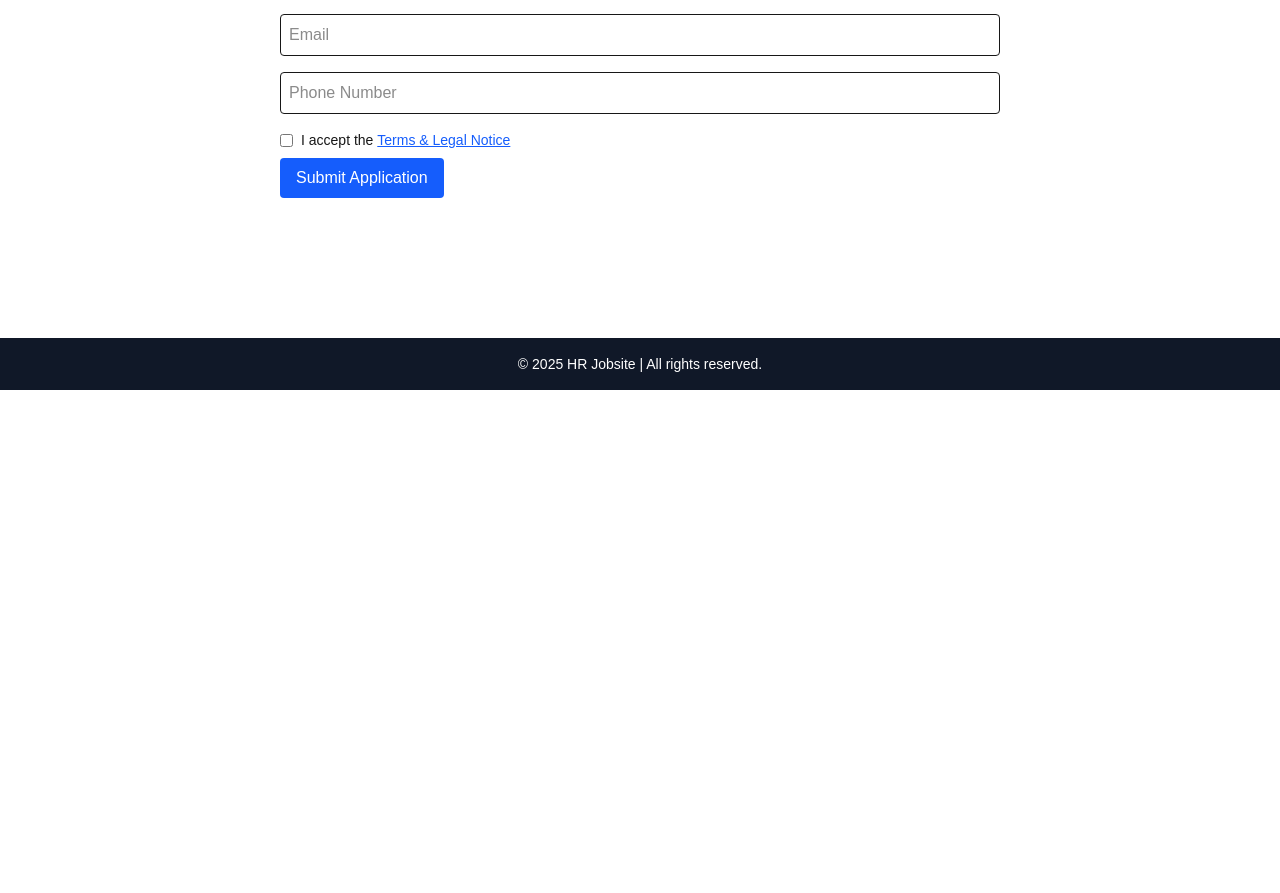
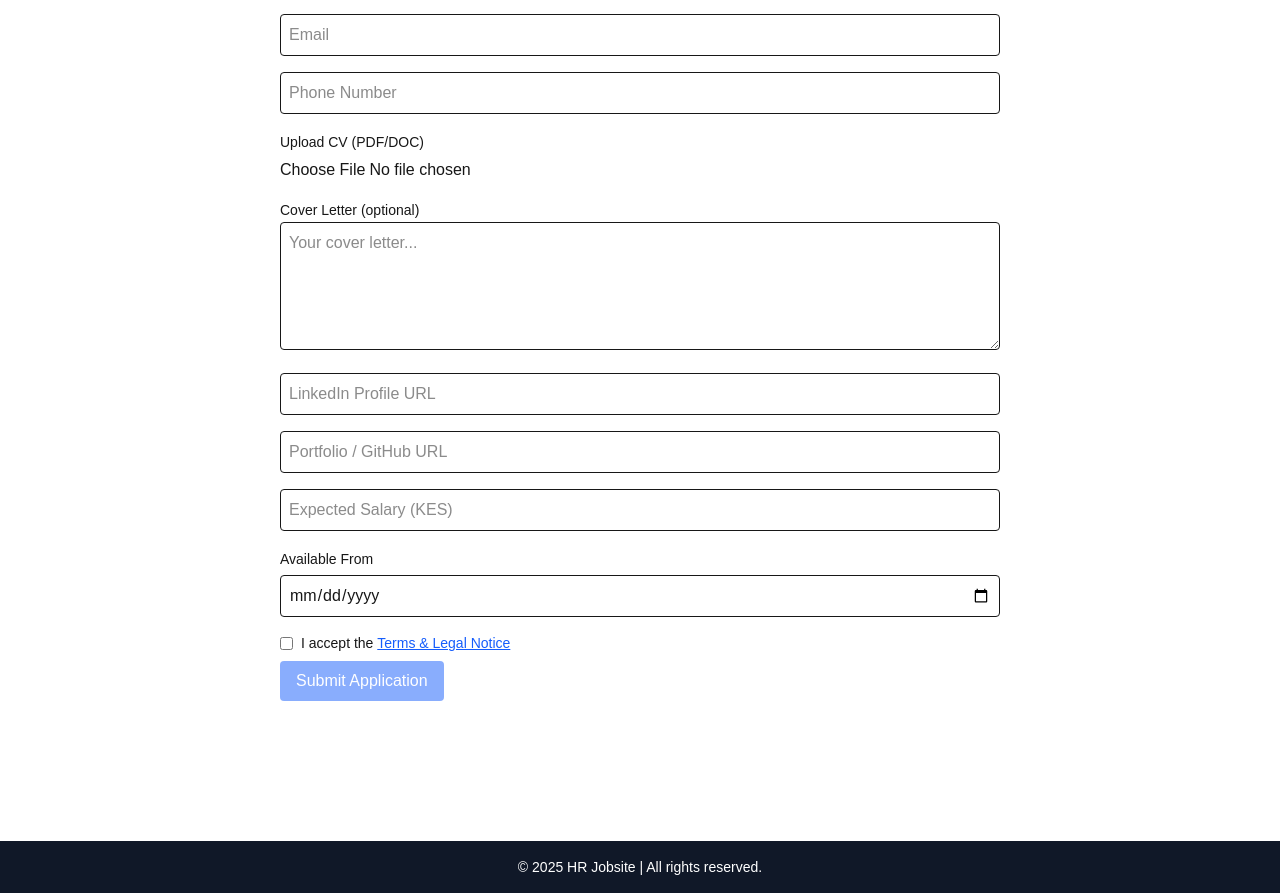
Before and after one commit to Kent-Naks/hr-jobsite-fresh, a Next.js app in the folder frontend/: page /jobs/1 in a window 1280 px wide. Shown: the part 600-1493 px from the top of the page. Before the commit the page ends 990 px from the top, so only its background shows below. Built offline with nearby package versions, Linux system fonts and the light colour scheme.

Commit message:
Enhance application form with CV, cover letter, links, salary, date & checkbox

```diff
--- a/frontend/src/app/jobs/[id]/JobForm.tsx
+++ b/frontend/src/app/jobs/[id]/JobForm.tsx
@@ -27,9 +27,70 @@ export default function JobForm({ recommendations }: { recommendations: Job[] })
             }}
             className="space-y-4"
           >
-            <input type="text" placeholder="Full Name" required className="w-full p-2 border rounded" />
-            <input type="email" placeholder="Email" required className="w-full p-2 border rounded" />
-            <input type="tel" placeholder="Phone Number" required className="w-full p-2 border rounded" />
+            {/* Basic info */}
+            <input
+              type="text"
+              placeholder="Full Name"
+              required
+              className="w-full p-2 border rounded"
+            />
+            <input
+              type="email"
+              placeholder="Email"
+              required
+              className="w-full p-2 border rounded"
+            />
+            <input
+              type="tel"
+              placeholder="Phone Number"
+              required
+              className="w-full p-2 border rounded"
+            />
+
+            {/* New realistic fields */}
+            <label className="block">
+              <span className="text-sm font-medium">Upload CV (PDF/DOC)</span>
+              <input
+                type="file"
+                accept=".pdf,.doc,.docx"
+                required
+                className="mt-1 block w-full"
+              />
+            </label>
+
+            <label className="block">
+              <span className="text-sm font-medium">Cover Letter (optional)</span>
+              <textarea
+                placeholder="Your cover letter..."
+                className="w-full p-2 border rounded h-32"
+              />
+            </label>
+
+            <input
+              type="url"
+              placeholder="LinkedIn Profile URL"
+              className="w-full p-2 border rounded"
+            />
+            <input
+              type="url"
+              placeholder="Portfolio / GitHub URL"
+              className="w-full p-2 border rounded"
+            />
+
+            <input
+              type="number"
+              placeholder="Expected Salary (KES)"
+              className="w-full p-2 border rounded"
+            />
+
+            <label className="block">
+              <span className="text-sm font-medium">Available From</span>
+              <input
+                type="date"
+                required
+                className="mt-1 block w-full p-2 border rounded"
+              />
+            </label>
 
             {/* Legal acceptance */}
             <div className="flex items-center space-x-2 mb-2">
@@ -55,8 +116,8 @@ export default function JobForm({ recommendations }: { recommendations: Job[] })
 
             <button
               type="submit"
-              className="bg-blue-600 text-white px-4 py-2 rounded"
               disabled={!accepted}
+              className="bg-blue-600 text-white px-4 py-2 rounded disabled:opacity-50"
             >
               Submit Application
             </button>
@@ -66,29 +127,25 @@ export default function JobForm({ recommendations }: { recommendations: Job[] })
           {showLegal && (
             <div className="fixed inset-0 bg-black bg-opacity-40 flex items-center justify-center z-50">
               <div className="bg-white max-w-lg w-full rounded p-6 shadow-lg">
-                <h2 className="text-lg font-bold mb-2">Official Legal Notice & Consent</h2>
-                <div className="text-sm text-gray-700 mb-4 max-h-80 overflow-y-auto">
+                <h2 className="text-lg font-bold mb-2">Official Legal Notice &amp; Consent</h2>
+                <div className="text-sm text-gray-700 mb-4 max-h-80 overflow-y-auto space-y-2">
                   <p>
-                    <strong>AAJobs.ke (AfricaForAfricaJobsKenya)</strong> is a job listing platform intended to showcase employment opportunities across Africa. By submitting your application through this website, you acknowledge and consent that all listings, company profiles, and job openings may be illustrative, simulated, or used for any purposes. We do not guarantee the authenticity, availability, or outcome of any opportunity listed herein. Always exercise discretion and verify any opportunity independently.:
+                    <strong>AAJobs.ke (AfricaForAfricaJobsKenya)</strong> is a job listing platform intended to showcase
+                    employment opportunities across Africa. By submitting your application through this website, you
+                    acknowledge and consent that all listings, company profiles, and job openings may be illustrative,
+                    simulated, or used for any purposes. We do not guarantee the authenticity, availability, or outcome
+                    of any opportunity listed herein. Always exercise discretion and verify any opportunity independently.
                   </p>
-                  <ul className="list-disc pl-5 my-3 space-y-1">
-                    <li>
-                      All information you provide is submitted voluntarily and at your own discretion. You are solely responsible for the accuracy and truthfulness of all details shared.
-                    </li>
-                    <li>
-                      By submitting your application, you grant AAJobs.ke and its administrators the right to store, process, and share your information with potential employers, partners, or service providers as deemed necessary for recruitment or networking purposes.
-                    </li>
-                    <li>
-                      AAJobs.ke administrators may retain submitted information for record keeping, analytics, and service improvement, in accordance with our privacy policy.
-                    </li>
-                    <li>
-                      You may request the deletion of your information at any time by contacting the site administrators, but we cannot guarantee the removal of data already shared with third parties prior to your request.
-                    </li>
+                  <ul className="list-disc pl-5">
+                    <li>All information you provide is submitted voluntarily and at your own discretion. You are solely responsible for the accuracy and truthfulness of all details shared.</li>
+                    <li>By submitting your application, you grant AAJobs.ke and its administrators the right to store, process, and share your information with potential employers, partners, or service providers as deemed necessary for recruitment or networking purposes.</li>
+                    <li>AAJobs.ke administrators may retain submitted information for record keeping, analytics, and service improvement, in accordance with our privacy policy.</li>
+                    <li>You may request the deletion of your information at any time by contacting the site administrators, but we cannot guarantee the removal of data already shared with third parties prior to your request.</li>
                   </ul>
-                  <p>
-                    <strong>
-                      By accepting these terms and submitting your application, you agree to the collection, storage, and sharing of your personal data as described above. If you do not agree, please do not submit your information through this website.
-                    </strong>
+                  <p className="font-semibold">
+                    By accepting these terms and submitting your application, you agree to the collection, storage,
+                    and sharing of your personal data as described above. If you do not agree, please do not submit your
+                    information through this website.
                   </p>
                 </div>
                 <button
```
